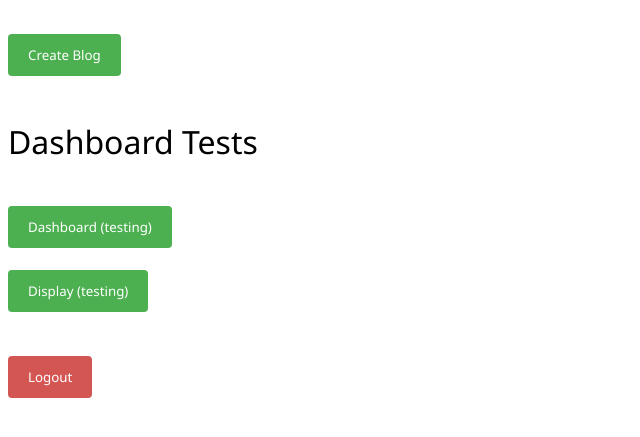
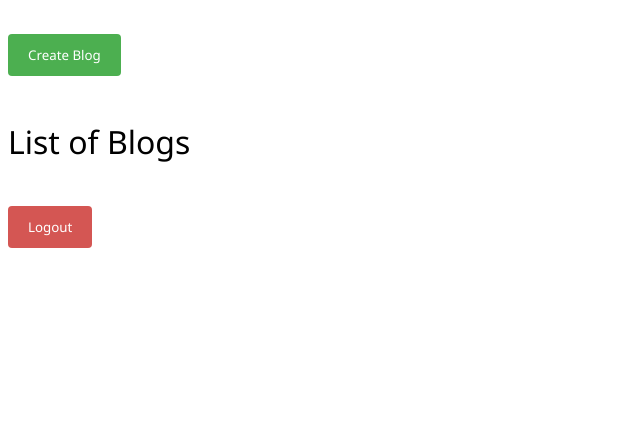
Before and after one commit to andrew-juang/P00, a Flask app: page / in a window 1280 px wide. Shown: the part 162-599 px from the top of the page, without its empty margins (0-640 px from the left). Run offline with Flask 2, Linux system fonts and the light colour scheme; the visitor is signed in with stand-in values (Sample User, id 1); data that the repository does not hold is empty.

Commit message:
fix url error

```diff
--- a/app/main.py
+++ b/app/main.py
@@ -136,7 +136,7 @@ def dashboard(username):
     titles = fetch_user_blogs(username)
 
     # displays the dashboard with title and content using dashboard template
-    return render_template('dashboard.html', user = username, titles = titles)
+    return render_template('dashboard.html', user = username.replace(" ","-"), titles = titles)
 
 
 @app.route("/display/<blogtitle>", methods=['GET', 'POST'])
--- a/app/templates/dashboard.html
+++ b/app/templates/dashboard.html
@@ -27,7 +27,7 @@ P00 -- Web Log Hosting Site
         <!-- Display list of user's blogs here -->
         {% for title in titles %}
         <!-- each blog is a link that will lead to display such blog -->
-        <h3> <a href= "{{ url_for('displayblog', blogtitle = title) }}">{{ title }}</a></h3>
+        <h3> <a href= "{{ url_for('displayblog', blogtitle = title.replace(" ","-")) }}">{{ title }}</a></h3>
         {% endfor %}
         <br>
     </body>
--- a/app/templates/response.html
+++ b/app/templates/response.html
@@ -21,7 +21,7 @@ P00 -- Web Log Hosting Site
 
         <!-- Fetches blogs from database and creates list of all blog in database with format of
                 Title by User -->
-        <h1> Dashboard Tests </h1>
+        <h1> List of Blogs </h1>
         {% for blogname,user in blogs_users %}
             <!-- blog title with link to display blog -->
             <a href="{{ url_for('displayblog', blogtitle=blogname.replace(" ", "-")) }}">{{ blogname }}</a> by
@@ -30,21 +30,6 @@ P00 -- Web Log Hosting Site
             <br>
         {% endfor %}
         <br>
-        <!-- a button that displays a blog (hardcoded id) for testing, idk how to incorporate this as a link for each blog rn -->
-        <form action="/dashboard/andrew", method="POST">
-            <input type="submit" name="sub1" value="Dashboard (testing)">
-        </form> <br>
-
-        <!--
-        <h1> List of Blogs </h1>
-        {% for blogname, user in blogs_users %}
-            <a href="{{ url_for('displayblog', blogtitle=blogname) }}">{{ blogname }}</a> by {{user}}
-            <br>
-        {% endfor %} -->
-
-        <form action="/display/journal", method="POST">
-            <input type="submit" name="sub1" value="Display (testing)">
-        </form> <br><br>
 
         <form action="/logout">
             <input type="submit" name="sub1" value="Logout" class="logout">
```
